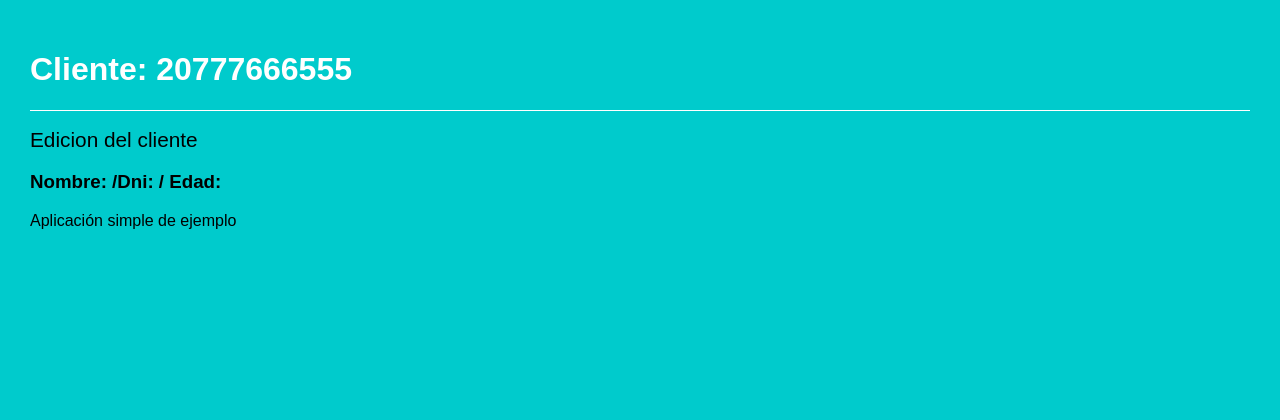
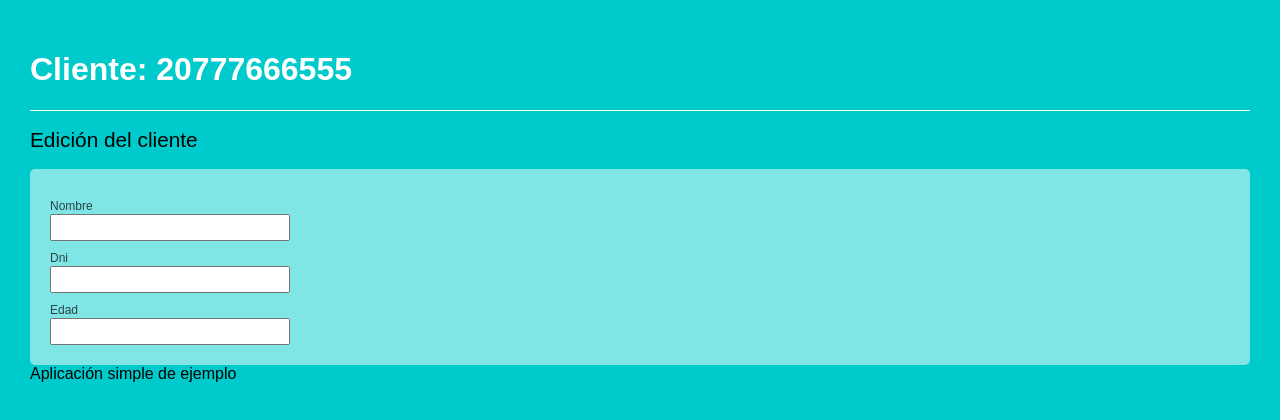
Before and after one commit to buhitoRamos/customers-app, a React (Create React App) app: page /customers/20777666555/edit in a window 1280 px wide. Shown: the top 420 px of the page. Built offline with nearby package versions, Linux system fonts and the light colour scheme.

Commit message:
feat(*): add new hoc and validations in the form

```diff
--- a/package.json
+++ b/package.json
@@ -13,6 +13,7 @@
     "react-scripts": "5.0.1",
     "redux": "3.7.2",
     "redux-actions": "2.2.1",
+    "redux-form": "^7.2.0",
     "redux-promise": "0.5.3",
     "reselect": "^3.0.1",
     "web-vitals": "^2.1.4"
--- a/src/components/Containers/CustomerContainer.js
+++ b/src/components/Containers/CustomerContainer.js
@@ -4,7 +4,7 @@
 import { connect } from 'react-redux'
 import PropTypes from "prop-types";
 import { getCustomerByDni } from '../../selectors/customers'
-import { CustomerEdit } from '../CustomerEdit'
+import  CustomerEdit from '../CustomerEdit'
 import { CustomerData } from '../CustomerData'
 
 
--- a/src/components/CustomerEdit.jsx
+++ b/src/components/CustomerEdit.jsx
@@ -1,11 +1,46 @@
 import React from "react";
 import PropTypes from "prop-types";
+import { reduxForm, Field } from "redux-form";
+import { setPropsAsInitial } from "../helpers/setPropsAsInitial";
 
-export const CustomerEdit = ({ name, dni, age }) => {
+const isNumber = value => (
+    isNaN(Number(value)) && "Este campo debe ser un número"
+)
+const isRequired = value => (
+    !value && "Este campo es requerido"
+);
+const MyField = ({input, meta, type, label, name}) => (
+    <div>
+        <label htmlFor={name}>{label}</label>
+        <input {...input} type={!type ? "text" : type}/>
+        {
+           meta.touched && meta.error && <span>{meta.error}</span>
+        }
+    </div>
+);
+ const CustomerEdit = ({ name, dni, age }) => {
     return (
         <div>
-            <h2>Edicion del cliente</h2>
-            <h3>Nombre: {name} /Dni: {dni} / Edad: {age}</h3>
+            <h2>Edición del cliente</h2>
+            <form action="">
+                    <Field
+                    name="name"
+                    label="Nombre"
+                    component={MyField}
+                    validate={isRequired}
+                     />
+                    <Field
+                    name="dni"
+                    label="Dni"
+                    component={MyField}
+                    validate={[isRequired, isNumber]} />
+                    <Field
+                    name="age"
+                    label="Edad"
+                    type="number"
+                    component={MyField}
+                    validate={isNumber} />
+            </form>
         </div>
     )
 }
@@ -15,3 +50,5 @@
     age: PropTypes.number
 
 }
+const customerEditForm = reduxForm({ form: 'CustomerEdit' })(CustomerEdit);
+export default setPropsAsInitial(customerEditForm)
--- /dev/null
+++ b/src/helpers/setPropsAsInitial.js
@@ -0,0 +1,9 @@
+import React, {Component} from "react";
+
+export const setPropsAsInitial = WrappedComponent => (
+    class extends Component {
+        render() {
+            return <WrappedComponent {...this.props} initialValues={this.props} />
+        }
+    }
+)
--- a/src/reducers/index.js
+++ b/src/reducers/index.js
@@ -1,6 +1,8 @@
 import { combineReducers } from "redux";
 import { customers } from './customers';
+import { reducer as reduxForm } from "redux-form";
 
 export default combineReducers({
-    customers
+    customers,
+    form: reduxForm
 })
```
Also changed, not shown: 1 other file (tests, documents, lock files or other folders).
